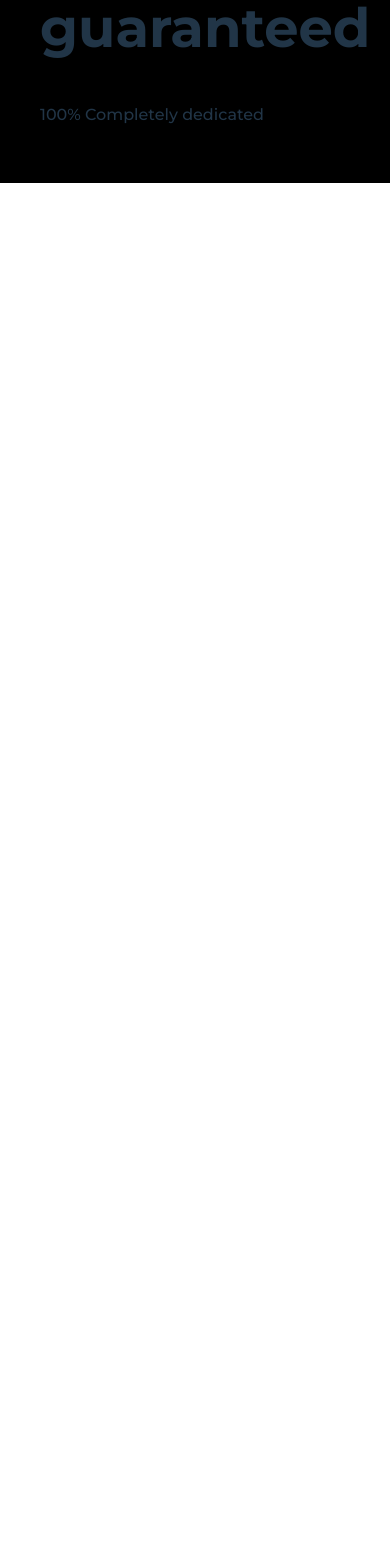
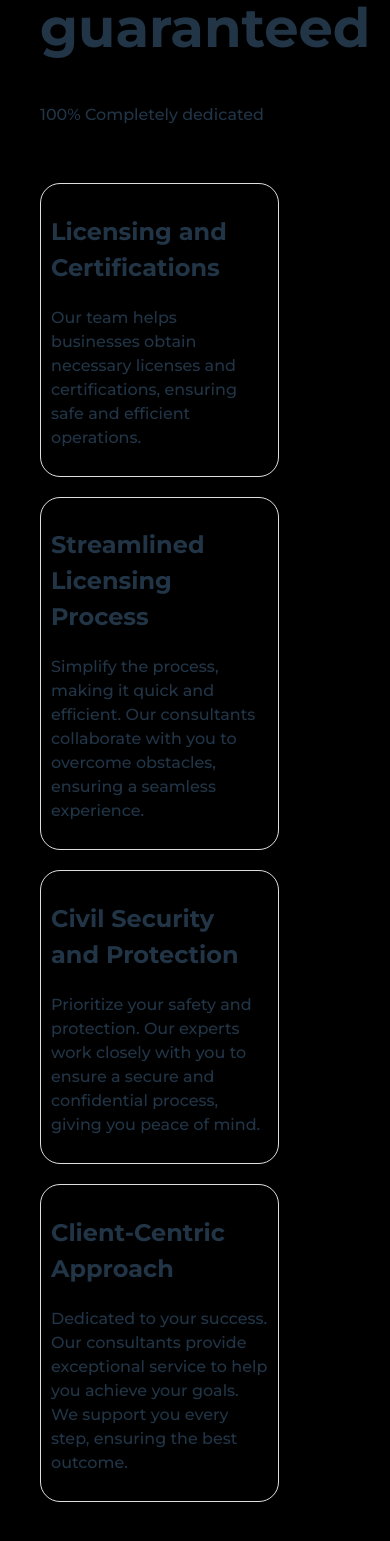
Before and after one commit to DontStopPrograming/Client_General_Solutions, a React (Vite) app: page /about in a window 390 px wide. Shown: the part 1193-2734 px from the top of the page. Before the commit the page ends 1376 px from the top, so only its background shows below. Built offline with nearby package versions, Linux system fonts and the light colour scheme; the HTML template or start-up script is replaced by a standard one; what react-swipeable-views-utils would draw is missing.

Commit message:
Feature:About Component section cards

```diff
--- a/src/components/About/About.css
+++ b/src/components/About/About.css
@@ -61,6 +61,14 @@
     margin-left: 30%;
 }
 
+.card_about {
+    width: 30%;
+    border-radius: 20px;
+    border: 1px solid var(--white);
+    padding: 40px;
+    margin-bottom: 20px;
+}
+
 /* SECTION TWO ABOUT                                                                  ⬆ CLOSE*/
 
 
@@ -121,6 +129,12 @@
         margin-left: 0%;
     }
 
+    .card_about {
+        width: 70%;
+        border-radius: 20px;
+        border: 1px solid var(--white);
+        padding: 10px;
 
+    }
 
 }
--- a/src/components/About/About.jsx
+++ b/src/components/About/About.jsx
@@ -30,28 +30,28 @@ export const About = () => {
 						</div>
 					</section>
 
-					{/* <section className='section_two_about'>
-						<div>
-							<h2> Expert Preparation of Technical Documentation </h2>
-							<p> Professional Technical Inspection by the National Institute of Civil Defense INDECI</p>
+					<section className='section_two_about'>
+						<div className='card_about'>
+							<h2> Licensing and Certifications </h2>
+							<p> Our team helps businesses obtain necessary licenses and certifications, ensuring safe and efficient operations.</p>
 						</div>
 
-						<div>
-							<h2> Specialty Diagnostic Assessment and Recommendations </h2>
-							<p> Physical Implementation in Compliance with National Building Regulations, National Electrical Code, and Standards</p>
+						<div className='card_about'>
+							<h2> Streamlined Licensing Process </h2>
+							<p> Simplify the process, making it quick and efficient. Our consultants collaborate with you to overcome obstacles, ensuring a seamless experience.</p>
 						</div>
 
-						<div>
-							<h2> Surveying and Updating of Plans </h2>
-							<p> Location, Architectural Design, Security Measures, Electrical, and Plumbing Installations </p>
+						<div className='card_about'>
+							<h2> Civil Security and Protection </h2>
+							<p> Prioritize your safety and protection. Our experts work closely with you to ensure a secure and confidential process, giving you peace of mind.</p>
 						</div>
 
-						<div>
-							<h2> Security Plan Design and Development</h2>
-							<p> Risk Assessment, Response Plans, and Contingency Planning </p>
+						<div className='card_about'>
+							<h2> Client-Centric Approach </h2>
+							<p> Dedicated to your success. Our consultants provide exceptional service to help you achieve your goals. We support you every step, ensuring the best outcome.</p>
 						</div>
 
-					</section> */}
+					</section>
 
 
 				</div>
```
